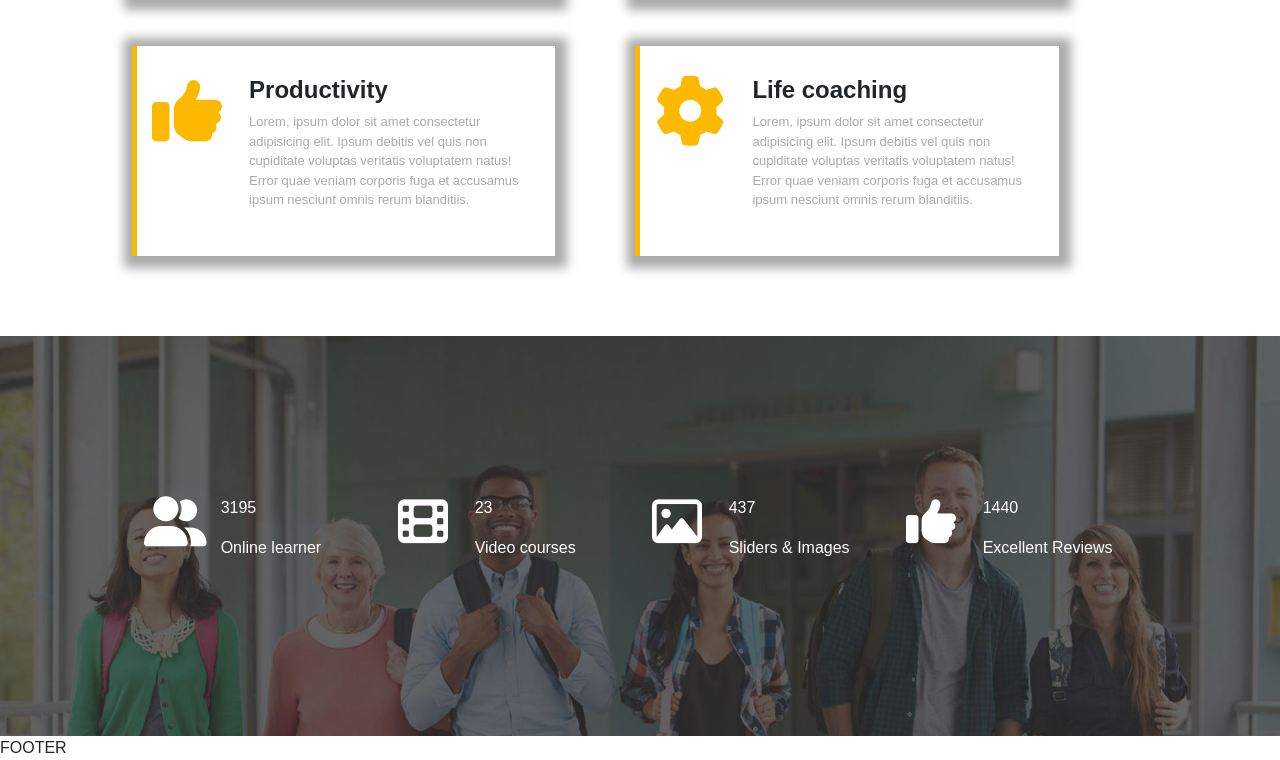
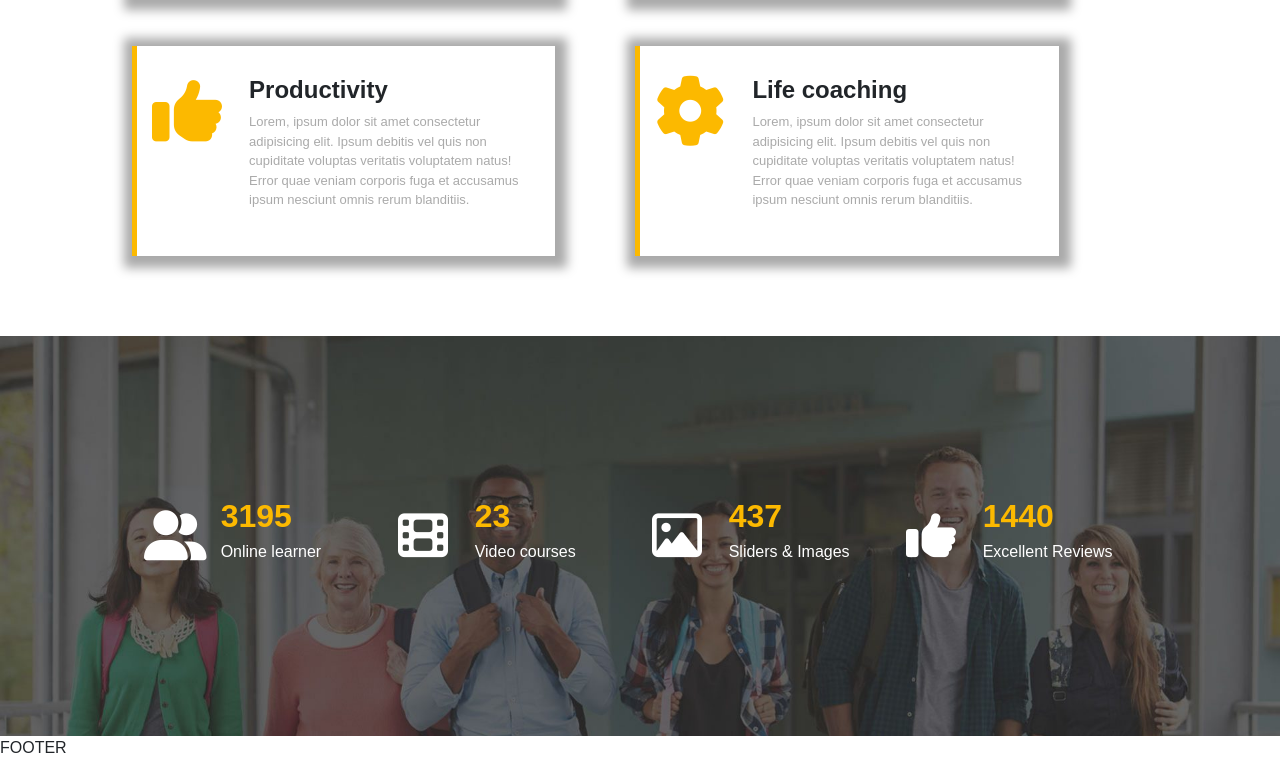
Before and after one commit to stiva98/proj-html-vuejs, a Vue app: page / in a window 1280 px wide. Shown: the part 3248-4008 px from the top of the page. Built offline with nearby package versions, Linux system fonts and the light colour scheme.

Commit message:
terminata 6 sezione del main

```diff
--- a/src/components/MainComponent.vue
+++ b/src/components/MainComponent.vue
@@ -286,7 +286,7 @@ export default {
         <section class="sixth-section">
             <div class="my-container h-100">
                 <div class="row h-100 justify-content-center align-items-center">
-                    <div class="col-3 text-white d-flex">
+                    <div class="col-3 text-white d-flex justify-content-center align-items-center">
                         <div class="col-4 text-white">
                             <i class="fa-solid fa-user-group"></i>
                         </div>
@@ -299,7 +299,7 @@ export default {
                             </p>
                         </div>
                     </div>
-                    <div class="col-3 text-white d-flex">
+                    <div class="col-3 text-white d-flex justify-content-center align-items-center">
                         <div class="col-4 text-white">
                             <i class="fa-solid fa-film"></i>
                         </div>
@@ -312,7 +312,7 @@ export default {
                             </p>
                         </div>
                     </div>
-                    <div class="col-3 text-white d-flex">
+                    <div class="col-3 text-white d-flex justify-content-center align-items-center">
                         <div class="col-4 text-white">
                             <i class="fa-regular fa-image"></i>
                         </div>
@@ -325,7 +325,7 @@ export default {
                             </p>
                         </div>
                     </div>
-                    <div class="col-3 text-white d-flex">
+                    <div class="col-3 text-white d-flex justify-content-center align-items-center">
                         <div class="col-4 text-white">
                             <i class="fa-solid fa-thumbs-up"></i>
                         </div>
@@ -521,6 +521,12 @@ main {
         * i {
             font-size: 50px;
         }
+        .col-8 > :first-child {
+            color: $divAndFooterBg;
+            font-size: xx-large;
+            margin-bottom: 0;
+            font-weight: bold;
+        }
     }
 }
 
```
